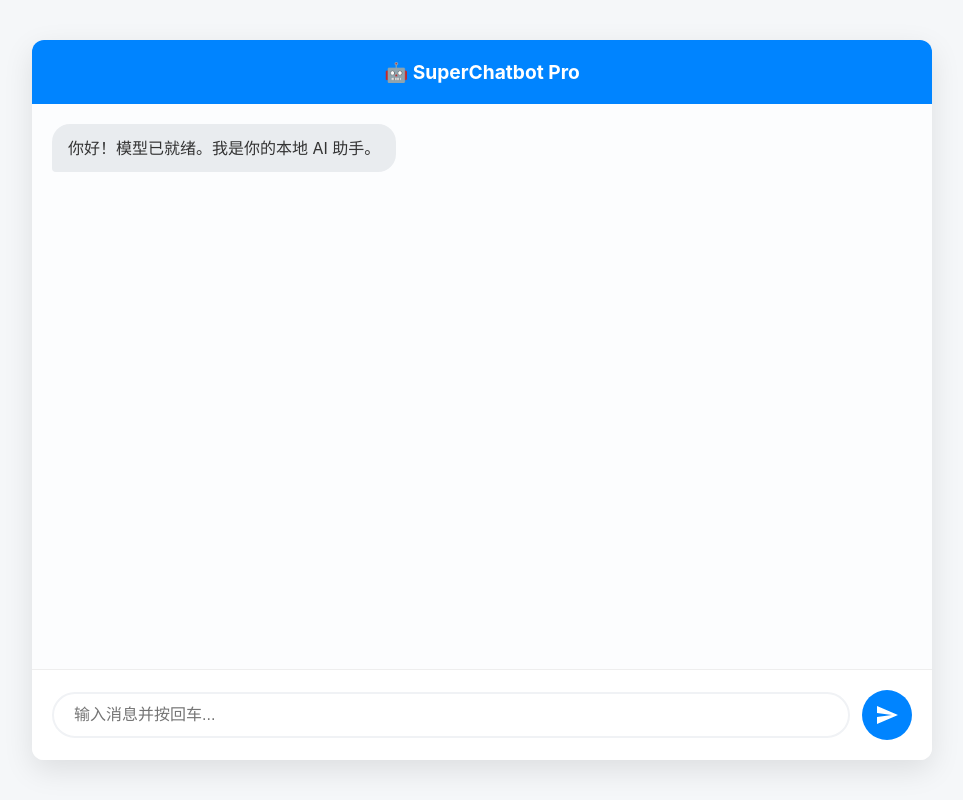
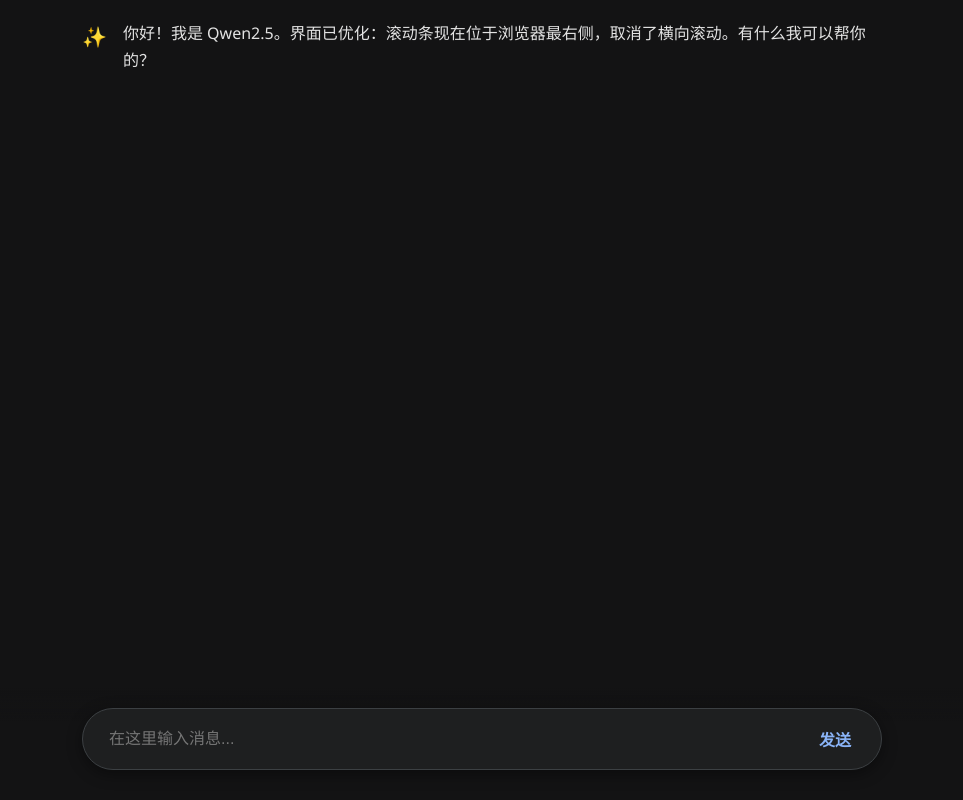
Before and after one commit to HooWC/AI_CHAT_V1, a Flask app: page / in a window 1280 px wide. Shown: the whole page, without its empty margins (158-1121 px from the left). Run offline with Flask 3, Linux system fonts and the light colour scheme.

Commit message:
2026/01/16 up

```diff
--- a/AI_WEB/app.py
+++ b/AI_WEB/app.py
@@ -1,25 +1,37 @@
-from flask import Flask, render_template, request, jsonify
+from flask import Flask, render_template, request, Response, stream_with_context
 from chatbot_logic import SuperChatbot
+import json
 
 app = Flask(__name__)
 
-# 全局初始化机器人，防止重复加载模型
+# 全局初始化 AI 引擎 (0.5B 版本)
+print("正在初始化 AI，请稍候...")
 bot = SuperChatbot()
 
 @app.route('/')
 def index():
+    # 确保你的 HTML 文件放在 templates 文件夹下
     return render_template('index.html')
 
-@app.route('/ask', methods=['POST'])
-def ask():
+@app.route('/chat', methods=['POST'])
+def chat():
     data = request.json
-    user_query = data.get('message')
+    user_query = data.get('message', '')
     history = data.get('history', [])
 
-    # 调用你的机器人逻辑
-    ai_response = bot.chat(user_query, history)
+    def generate():
+        try:
+            # 调用 chatbot_logic 中的流式生成
+            for token in bot.chat_stream(user_query, history):
+                # 按照 SSE 协议格式发送数据
+                yield f"data: {json.dumps({'token': token})}\n\n"
+        except Exception as e:
+            print(f"生成出错: {e}")
+            yield f"data: {json.dumps({'token': '[发生错误]'})}\n\n"
 
-    return jsonify({"response": ai_response})
+    return Response(stream_with_context(generate()), mimetype='text/event-stream')
 
 if __name__ == '__main__':
+    # host='0.0.0.0' 允许局域网访问
+    # debug=False 非常关键！可以节省一半的内存占用
     app.run(host='0.0.0.0', port=5000, debug=False)
--- a/AI_WEB/templates/index.html
+++ b/AI_WEB/templates/index.html
@@ -2,73 +2,224 @@
 <html lang="zh">
 <head>
     <meta charset="UTF-8">
-    <meta name="viewport" content="width=device-width, initial-scale=1.0">
-    <title>AI 智能对话</title>
-    <link rel="stylesheet" href="{{ url_for('static', filename='style.css') }}">
+    <title>AI Lite - Gemini Dark</title>
+    <script src="https://cdn.jsdelivr.net/npm/marked/marked.min.js"></script>
+    <style>
+        :root {
+            --bg: #131314;
+            --text: #e3e3e3;
+            --input-bar: #1e1f20;
+            --border: #3c4043;
+        }
+
+        /* 基础重置：确保不出现 X 轴滚动条 */
+        * { box-sizing: border-box; }
+
+        body {
+            background: var(--bg);
+            color: var(--text);
+            font-family: 'Segoe UI', system-ui, -apple-system, sans-serif;
+            margin: 0;
+            padding: 0;
+            overflow: hidden; /* 禁止 Body 滚动，由 #chat-content 接管 */
+            width: 100vw;
+        }
+
+        #wrapper {
+            width: 100%;
+            height: 100vh;
+            display: flex;
+            flex-direction: column;
+        }
+
+        /* 聊天区域：滚动条会出现在屏幕最右侧 */
+        #chat-content {
+            flex: 1;
+            overflow-y: auto;
+            overflow-x: hidden;
+            width: 100%; /* 撑满全屏宽度 */
+            padding: 20px 0 120px 0; /* 底部留白给输入框 */
+            scroll-behavior: smooth;
+        }
+
+        /* 内容居中容器：限制文字显示的宽度 */
+        .msg-container {
+            max-width: 800px;
+            margin: 0 auto;
+            width: 90%; /* 小屏幕适配 */
+            display: flex;
+            flex-direction: column;
+            gap: 30px;
+        }
+
+        /* 自定义滚动条样式 (紧贴右侧) */
+        #chat-content::-webkit-scrollbar { width: 8px; }
+        #chat-content::-webkit-scrollbar-track { background: var(--bg); }
+        #chat-content::-webkit-scrollbar-thumb { background: #3c4043; border-radius: 10px; }
+        #chat-content::-webkit-scrollbar-thumb:hover { background: #4d5156; }
+
+        /* 消息样式 */
+        .user {
+            align-self: flex-end;
+            background: #2b2c2f;
+            padding: 12px 24px;
+            border-radius: 24px;
+            max-width: 85%;
+            word-wrap: break-word;
+            color: #fff;
+            box-shadow: 0 2px 5px rgba(0,0,0,0.2);
+        }
+
+        .ai {
+            align-self: flex-start;
+            line-height: 1.7;
+            color: #e3e3e3;
+            width: 100%;
+            display: flex;
+            gap: 16px;
+        }
+
+        .ai::before {
+            content: "✨";
+            font-size: 20px;
+            flex-shrink: 0;
+        }
+
+        /* 固定底部的输入区 */
+        #input-area {
+            position: fixed;
+            bottom: 0;
+            width: 100%;
+            padding: 20px 10px 30px 10px;
+            background: linear-gradient(transparent, var(--bg) 30%);
+        }
+
+        .bar-container {
+            max-width: 800px;
+            margin: 0 auto;
+        }
+
+        .bar {
+            background: var(--input-bar);
+            border-radius: 32px;
+            display: flex;
+            padding: 6px 24px;
+            border: 1px solid var(--border);
+            align-items: center;
+            box-shadow: 0 4px 15px rgba(0,0,0,0.4);
+        }
+
+        input {
+            flex: 1;
+            background: transparent;
+            border: none;
+            color: white;
+            height: 48px;
+            outline: none;
+            font-size: 16px;
+        }
+
+        button {
+            background: transparent;
+            color: #8ab4f8;
+            border: none;
+            font-weight: bold;
+            cursor: pointer;
+            font-size: 16px;
+            padding-left: 15px;
+            transition: color 0.2s;
+        }
+
+        button:hover { color: #aecbfa; }
+
+        /* Markdown 内部样式微调 */
+        .ai p { margin: 0 0 10px 0; }
+        .ai code { background: #3c4043; padding: 2px 5px; border-radius: 4px; }
+        .ai pre { background: #000; padding: 15px; border-radius: 12px; overflow-x: auto; }
+    </style>
 </head>
 <body>
 
-<div class="app-container">
-    <div class="header">🤖 SuperChatbot Pro</div>
-
-    <div id="chat-container">
-        <div class="msg ai-msg">你好！模型已就绪。我是你的本地 AI 助手。</div>
+<div id="wrapper">
+    <div id="chat-content">
+        <div class="msg-container" id="box-inner">
+            <div class="ai">你好！我是 Qwen2.5。界面已优化：滚动条现在位于浏览器最右侧，取消了横向滚动。有什么我可以帮你的？</div>
+        </div>
     </div>
 
-    <div class="status-bar" id="status">AI 正在思考中...</div>
-
-    <div class="input-area">
-        <input type="text" id="user-input" placeholder="输入消息并按回车..." onkeypress="if(event.keyCode==13) send()">
-        <button id="send-btn" onclick="send()">
-            <svg viewBox="0 0 24 24" width="24" height="24" fill="currentColor">
-                <path d="M2.01 21L23 12 2.01 3 2 10l15 2-15 2z"></path>
-            </svg>
-        </button>
+    <div id="input-area">
+        <div class="bar-container">
+            <div class="bar">
+                <input type="text" id="u-in" placeholder="在这里输入消息..." onkeypress="if(event.keyCode==13) send()">
+                <button onclick="send()">发送</button>
+            </div>
+        </div>
     </div>
 </div>
 
 <script>
-    let chatHistory = [];
+    let hist = [];
 
     async function send() {
-        const input = document.getElementById('user-input');
-        const text = input.value.trim();
-        const status = document.getElementById('status');
-        if (!text) return;
+        const input = document.getElementById('u-in');
+        const boxInner = document.getElementById('box-inner');
+        const scrollContainer = document.getElementById('chat-content');
 
-        appendMessage('user-msg', text);
+        const val = input.value.trim();
+        if(!val) return;
+
+        // 1. 添加用户消息
+        boxInner.innerHTML += `<div class="user">${val}</div>`;
         input.value = '';
-        status.style.display = 'block';
+
+        // 2. 创建 AI 回复容器
+        const aiDiv = document.createElement('div');
+        aiDiv.className = 'ai';
+        boxInner.appendChild(aiDiv);
+
+        // 自动滚动到底部
+        scrollContainer.scrollTop = scrollContainer.scrollHeight;
 
         try {
-            const response = await fetch('/ask', {
+            const res = await fetch('/chat', {
                 method: 'POST',
-                headers: { 'Content-Type': 'application/json' },
-                body: JSON.stringify({ message: text, history: chatHistory })
+                headers: {'Content-Type': 'application/json'},
+                body: JSON.stringify({message: val, history: hist})
             });
-            const data = await response.json();
 
-            appendMessage('ai-msg', data.response);
+            const reader = res.body.getReader();
+            const decoder = new TextDecoder();
+            let currentText = "";
 
-            chatHistory.push({role: "user", content: text});
-            chatHistory.push({role: "assistant", content: data.response});
-            if(chatHistory.length > 10) chatHistory.splice(0, 2);
+            while (true) {
+                const {done, value} = await reader.read();
+                if (done) break;
 
+                const chunk = decoder.decode(value);
+                const lines = chunk.split('\n');
+
+                for (const line of lines) {
+                    if (line.startsWith('data: ')) {
+                        try {
+                            const data = JSON.parse(line.substring(6));
+                            currentText += data.token;
+                            // 渲染 Markdown
+                            aiDiv.innerHTML = marked.parse(currentText);
+                            // 实时滚动到底部
+                            scrollContainer.scrollTop = scrollContainer.scrollHeight;
+                        } catch (e) {
+                            console.error("解析错误", e);
+                        }
+                    }
+                }
+            }
+            // 更新历史记录
+            hist.push({role: "user", content: val}, {role: "assistant", content: currentText});
         } catch (e) {
-            appendMessage('ai-msg', "❌ 错误：无法连接到 Python 后端。");
-        } finally {
-            status.style.display = 'none';
+            aiDiv.innerHTML = "❌ 连接失败，请确保后端服务已启动。";
         }
     }
+</script>
 
-    function appendMessage(className, text) {
-        const container = document.getElementById('chat-container');
-        const div = document.createElement('div');
-        div.className = `msg ${className}`;
-        div.innerText = text;
-        container.appendChild(div);
-        container.scrollTop = container.scrollHeight;
-    }
-</script>
 </body>
 </html>
```
Also changed, not shown: AI_WEB/chatbot_logic.py (+34 -17 lines), AI_WEB/README.md.
